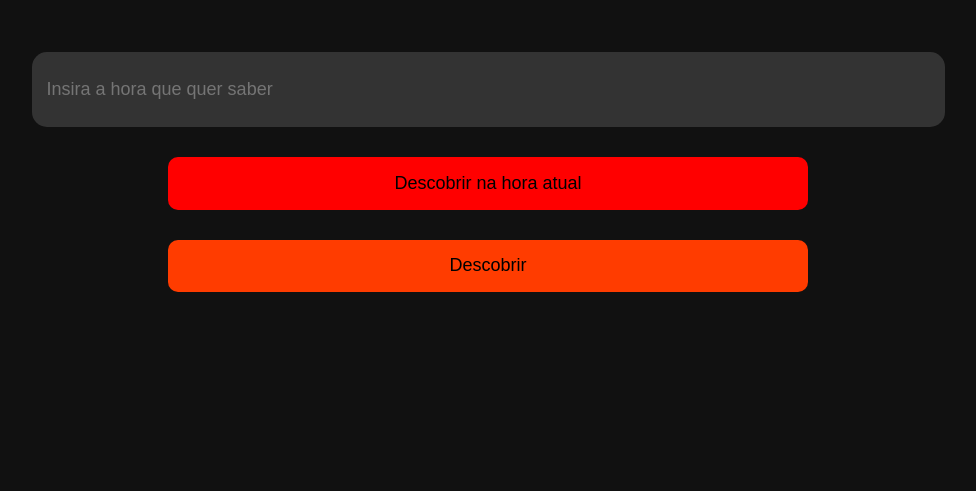
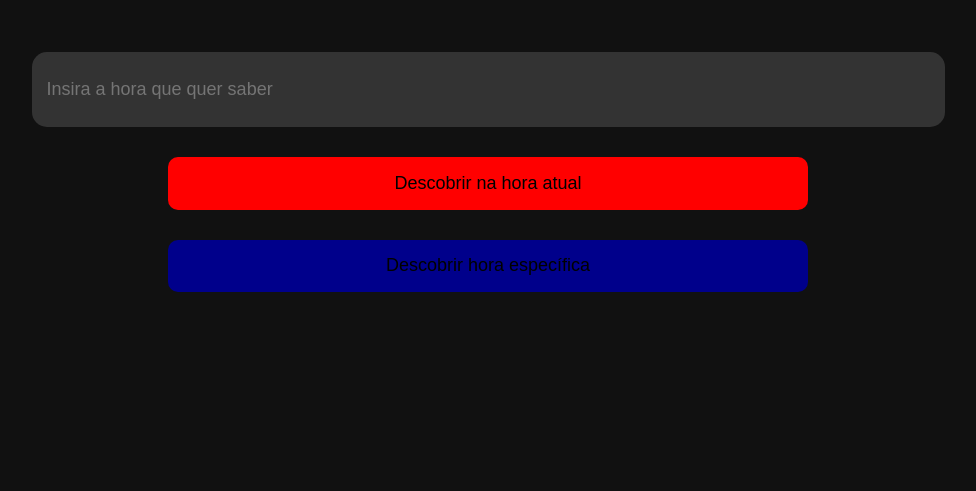
Before and after one commit to lipes40/Porcentagem-do-Celular, a FastAPI app: page / in a window 1280 px wide. Shown: the part 220-711 px from the top of the page, without its empty margins (152-1128 px from the left). Run offline with FastAPI, Linux system fonts and the light colour scheme.

Commit message:
change: the color of the button

```diff
--- a/templates/index.html
+++ b/templates/index.html
@@ -50,7 +50,7 @@
         }
 
         .descobrir{
-            background-color: #ff3c00;
+            background-color: #00008B;
         }
     </style>
 </head>
@@ -58,7 +58,7 @@
     <div>
         <input id="hora" placeholder="Insira a hora que quer saber" type="text" name="hora" id="">
         <button onclick="agora()">Descobrir na hora atual</button>
-        <button class="descobrir" onclick="descobrir()">Descobrir</button>
+        <button class="descobrir" onclick="descobrir()">Descobrir hora específica</button>
     </div>
     <pre id="saida"></pre>
 </body>
```
